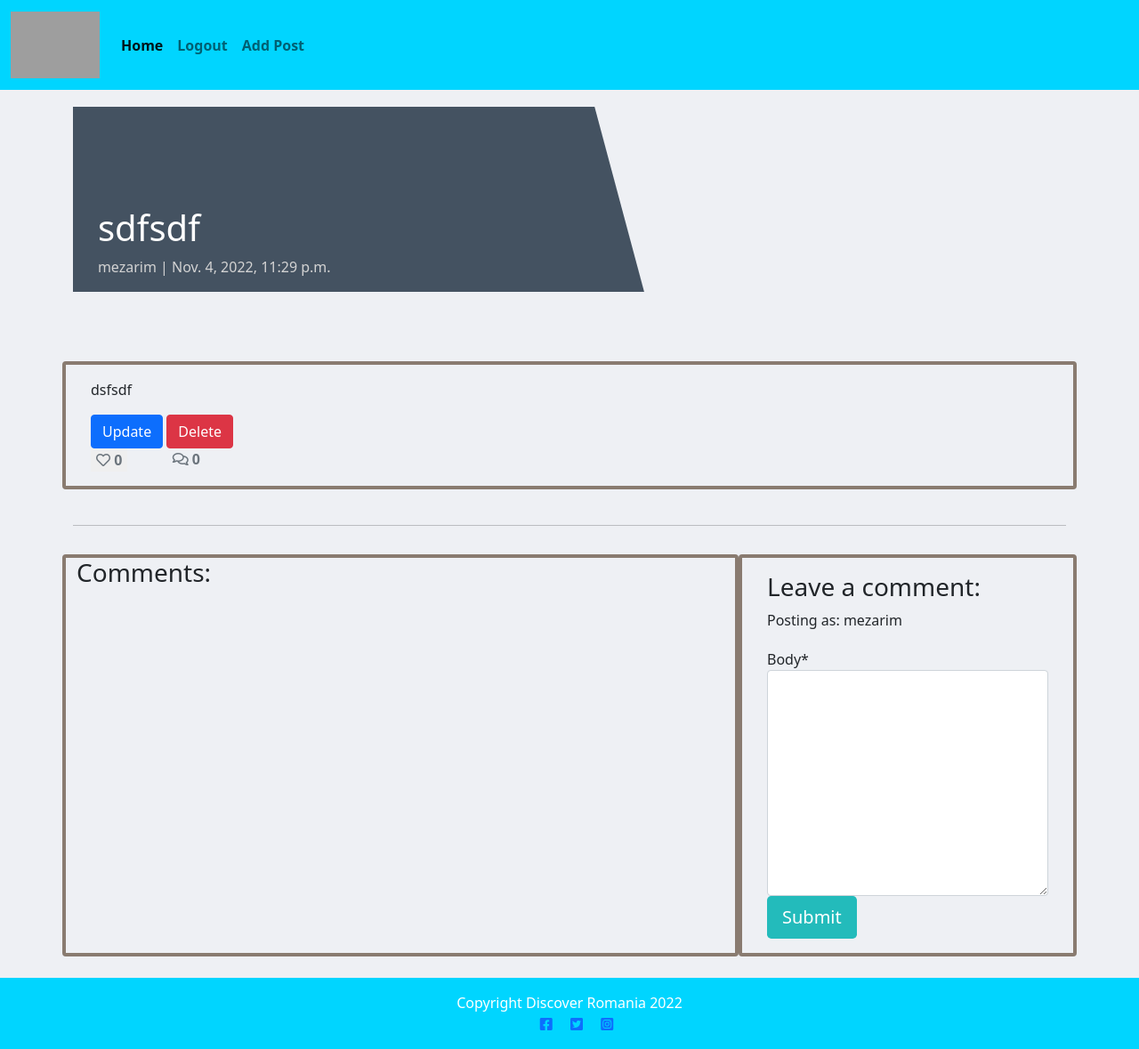
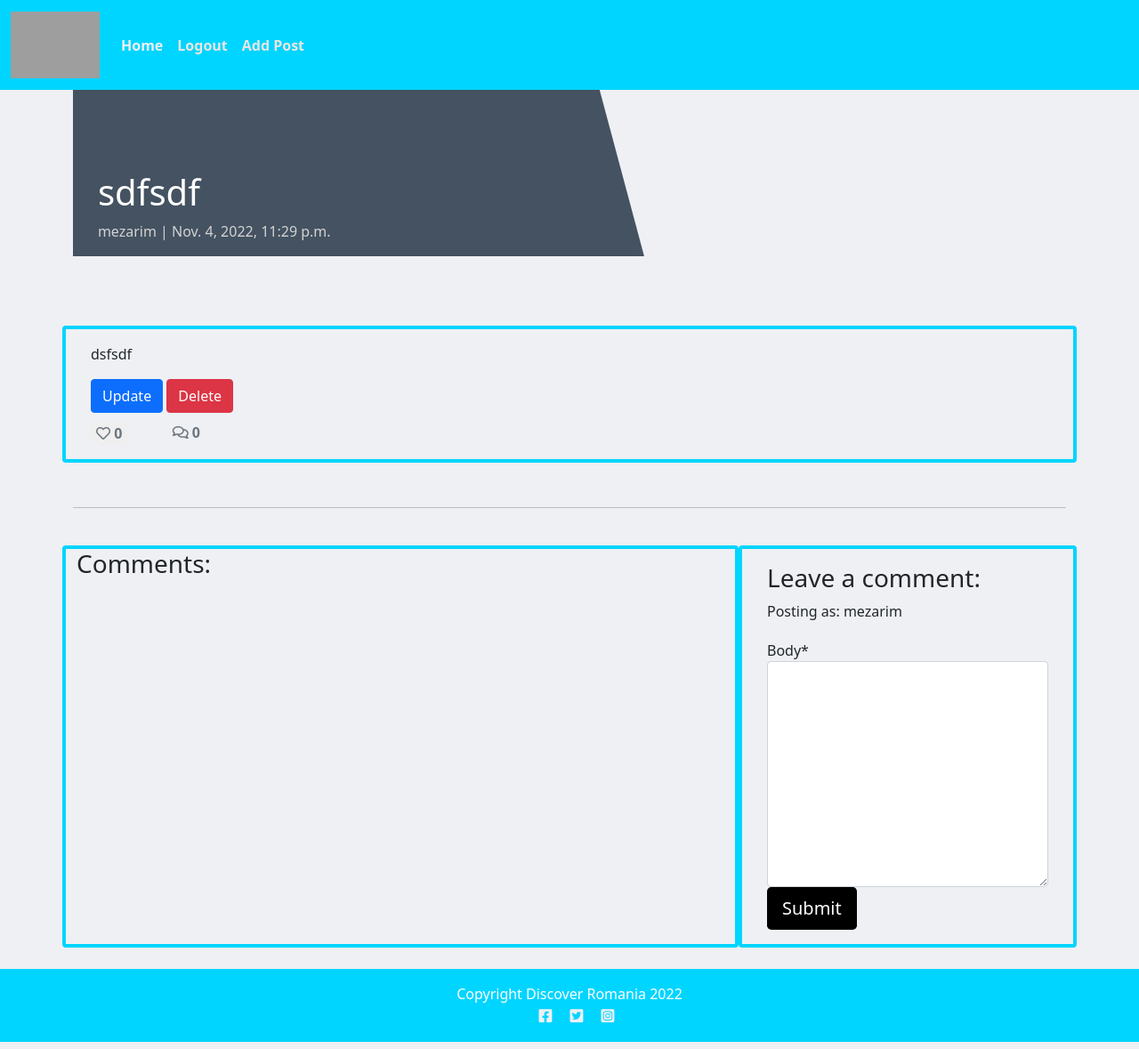
Before and after one commit to StefanCucuta/discover_romania, a Django app: a page that uses templates/base.html in a window 1280 px wide. Shown: the whole page at 89% size. Run offline with Django 3.2, Linux system fonts and the light colour scheme; a user stored in the database is signed in; data comes from the database, SQL or seed files in the repository; data that the repository does not hold is empty; some libraries are stand-ins or nearby versions; grey boxes are pictures that could not be loaded.

```diff
--- a/static/css/style.css
+++ b/static/css/style.css
@@ -9,16 +9,13 @@ body {
     color: #1B262c;
 }
 
-/* .red-o {
-    color: #E84610;
-} */
 
 .thin {
     font-weight:300;
 }
 
  .light-bg {
-    background-color: #fff;
+    background-color:#EEF0F4;
 }
 
 .dark-bg {
@@ -30,7 +27,7 @@ body {
 }
 
 .card {
-    border: 4px solid #897B70;
+    border: 4px solid #00D5FF;
     background-color:#EEF0F4;
 }
 .card:hover {
@@ -46,11 +43,14 @@ body {
     bottom: 5%;
     min-width: 30%;
     left: -2px;
-    background-color: #23BBBB;
+}
+
+.row{
+    padding-top: 10px;
 }
 
 .author {
-    background-color: #00ddff;
+    background-color: #213E31;
     color: white;
     margin: 4px;
     text-transform: uppercase;
@@ -116,7 +116,7 @@ body {
 
 .btn-signup,
 .btn-signout {
-    background-color: #23BBBB;
+    background-color: #000000;
     color: #fff;
 }
 
@@ -166,6 +166,32 @@ body {
     color: #1B262c;
     text-align: center;
 }
+
+/* Navbar text */
+
 .nav-item {
     font-weight:bold;
 }
+.navbar-light .navbar-nav .nav-link.active{
+    color: #EEF0F4;
+}
+.navbar-light .navbar-nav .nav-link {
+    color:#ebe5e1;
+}
+.navbar-light .navbar-nav .nav-link:focus, .navbar-light .navbar-nav .nav-link:hover {
+    font-size:17px;
+    color:rgb(0, 0, 0);
+}
+
+.social-networks a {
+    font-size:17px;
+    color:#EEF0F4;
+}
+.social-networks a:hover {
+    font-size:20px;
+    color:aqua;
+}
+
+.text-muted{
+    color:#4a5055 !important;
+}
--- a/templates/base.html
+++ b/templates/base.html
@@ -7,7 +7,7 @@
   {% include 'layout/head.html' %}
 </head>
 
-<body style ="padding-top : 110px;" class="d-flex flex-column h-100 main-bg">
+<body style ="padding-top : 50px;" class="d-flex flex-column h-100 main-bg">
 
     <!-- Navigation -->
     {% include 'layout/navbar.html' %}
--- a/templates/post_detail.html
+++ b/templates/post_detail.html
@@ -13,7 +13,7 @@
             <div class="d-none d-md-block col-md-6 masthead-image">
                 <!-- The featured image URL goes in the src attribute -->
                 {% if "placeholder" in post.featured_image.url %}
-                <img src="https://codeinstitute.s3.amazonaws.com/fullstack/blog/default.jpg" width="100%">
+                <img src="https://res.cloudinary.com/dak5x9tte/image/upload/v1667558389/Black_Minimalist_Mountain_Peak_Logo_500_200px_ybelbw.png" width="100%">
                 {% else %}
                 <img src=" {{ post.featured_image.url }}" width="100%">
                 {% endif %}
```
